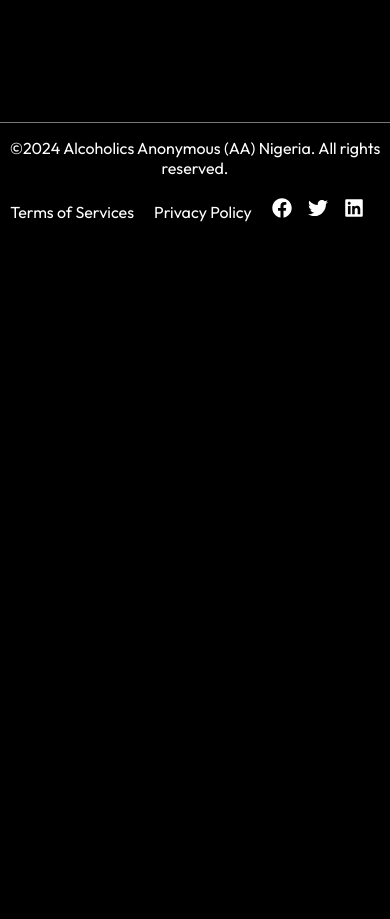
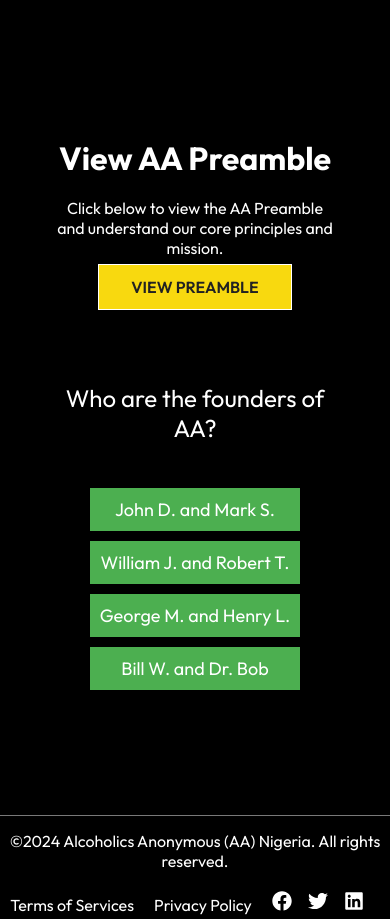
Before and after one commit to imchukwu/aanigeria, a React (Create React App) app: page / in a window 390 px wide. Shown: the part 1885-2804 px from the top of the page. Before the commit the page ends 2142 px from the top, so only its background shows below. Built offline with nearby package versions, Linux system fonts and the light colour scheme.

Commit message:
fixed quiz and AA download

```diff
--- a/package.json
+++ b/package.json
@@ -18,7 +18,6 @@
     "build": "react-scripts build",
     "test": "react-scripts test",
     "eject": "react-scripts eject"
-
   },
   "eslintConfig": {
     "extends": [
--- /dev/null
+++ b/src/components/Quiz.js
@@ -0,0 +1,47 @@
+import React, { useState, useEffect } from "react";
+import "./QuizStyles.css";
+
+const Quiz = ({ questions = [] }) => {
+  const [selectedQuestion, setSelectedQuestion] = useState(null);
+  const [feedback, setFeedback] = useState("");
+  const [showFeedback, setShowFeedback] = useState(false);
+
+  useEffect(() => {
+    if (questions.length > 0) {
+      const randomQuestion =
+        questions[Math.floor(Math.random() * questions.length)];
+      setSelectedQuestion(randomQuestion);
+    }
+  }, [questions]);
+
+  const handleAnswerOptionClick = (selectedOption) => {
+    if (selectedOption === selectedQuestion.answer) {
+      setFeedback("Correct");
+    } else {
+      setFeedback("Wrong, try again");
+    }
+    setShowFeedback(true);
+  };
+
+  if (!selectedQuestion) {
+    return <div className="quiz-container">No questions available</div>;
+  }
+
+  return (
+    <div className="quiz-container">
+      <div className="question-section">
+        <div className="question-text">{selectedQuestion.question}</div>
+      </div>
+      <div className="answer-section">
+        {selectedQuestion.options.map((option) => (
+          <button key={option} onClick={() => handleAnswerOptionClick(option)}>
+            {option}
+          </button>
+        ))}
+      </div>
+      {showFeedback && <div className="feedback-section">{feedback}</div>}
+    </div>
+  );
+};
+
+export default Quiz;
--- /dev/null
+++ b/src/components/QuizStyles.css
@@ -0,0 +1,47 @@
+.quiz-container {
+  display: flex;
+  flex-direction: column;
+  align-items: center;
+  justify-content: center;
+  text-align: center;
+  margin-top: 50px;
+  /* font-family: Arial, sans-serif; */
+}
+
+.question-section {
+  margin-bottom: 20px;
+}
+
+.question-count {
+  margin-bottom: 10px;
+  font-size: 20px;
+}
+
+.question-text {
+  margin-bottom: 20px;
+  font-size: 24px;
+}
+
+.answer-section {
+  display: flex;
+  flex-direction: column;
+}
+
+.answer-section button {
+  background-color: #4caf50;
+  color: white;
+  border: none;
+  padding: 10px;
+  margin: 5px;
+  cursor: pointer;
+  font-size: 18px;
+}
+
+.answer-section button:hover {
+  background-color: #45a049;
+}
+
+.score-section {
+  font-size: 24px;
+  color: #333;
+}
--- /dev/null
+++ b/src/components/QuizWithPreamble.js
@@ -0,0 +1,146 @@
+import React, { useState, useEffect } from "react";
+import Quiz from "./Quiz";
+import "./QuizWithPreambleStyles.css";
+import { Link } from "react-router-dom";
+
+const quizData = [
+  {
+    question: "What is the first step in AA's 12-step program?",
+    options: [
+      "Came to believe a Power greater than ourselves could restore us to sanity",
+      "Made a decision to turn our will and our lives over to the care of God",
+      "We admitted we were powerless over alcohol",
+      "Made a searching and fearless moral inventory of ourselves",
+    ],
+    answer: "We admitted we were powerless over alcohol",
+  },
+  {
+    question: "What is the main book of AA called?",
+    options: [
+      "Alcoholics Anonymous Guide",
+      "The Big Book",
+      "The AA Manual",
+      "Steps to Sobriety",
+    ],
+    answer: "The Big Book",
+  },
+  {
+    question: "What year was AA founded?",
+    options: ["1925", "1935", "1945", "1955"],
+    answer: "1935",
+  },
+  {
+    question: "Who are the founders of AA?",
+    options: [
+      "John D. and Mark S.",
+      "William J. and Robert T.",
+      "George M. and Henry L.",
+      "Bill W. and Dr. Bob",
+    ],
+    answer: "Bill W. and Dr. Bob",
+  },
+  {
+    question: "What does the AA acronym HALT stand for?",
+    options: [
+      "Happy, Alert, Lucky, Thoughtful",
+      "Hungry, Angry, Lonely, Tired",
+      "Hopeful, Active, Loving, Trustworthy",
+      "Healthy, Agile, Lively, Thriving",
+    ],
+    answer: "Hungry, Angry, Lonely, Tired",
+  },
+  {
+    question: "What is the purpose of a 'sponsor' in AA?",
+    options: [
+      "To guide newcomers through the 12 steps",
+      "To provide financial support",
+      "To host AA meetings",
+      "To create promotional materials",
+    ],
+    answer: "To guide newcomers through the 12 steps",
+  },
+  {
+    question: "What is the Serenity Prayer?",
+    options: [
+      "Lord, give me strength to face my fears and patience to understand my journey.",
+      "Dear God, help me find peace within myself and the courage to stay sober.",
+      "Heavenly Father, provide me with guidance and support as I walk this path.",
+      "God, grant me the serenity to accept the things I cannot change, courage to change the things I can, and wisdom to know the difference.",
+    ],
+    answer:
+      "God, grant me the serenity to accept the things I cannot change, courage to change the things I can, and wisdom to know the difference.",
+  },
+  {
+    question: "How often are AA meetings typically held?",
+    options: ["Daily", "Weekly", "Monthly", "Annually"],
+    answer: "Daily",
+  },
+  {
+    question: "What is AA's primary purpose?",
+    options: [
+      "To provide medical treatment for alcoholics",
+      "To promote awareness about alcoholism",
+      "To stay sober and help other alcoholics achieve sobriety",
+      "To organize social events for members",
+    ],
+    answer: "To stay sober and help other alcoholics achieve sobriety",
+  },
+  {
+    question: "What is the AA slogan 'One Day at a Time' meant to convey?",
+    options: [
+      "Plan your sobriety for the future",
+      "Focus on staying sober for just today",
+      "Reflect on past mistakes",
+      "Celebrate annual milestones",
+    ],
+    answer: "Focus on staying sober for just today",
+  },
+];
+
+const getRandomQuestions = (numQuestions) => {
+  const shuffled = [...quizData].sort(() => 0.5 - Math.random());
+  return shuffled.slice(0, numQuestions);
+};
+
+const QuizWithPreamble = () => {
+  const [selectedQuestions, setSelectedQuestions] = useState([]);
+
+  useEffect(() => {
+    setSelectedQuestions(getRandomQuestions(3));
+  }, []);
+
+  // const handleDownloadPreamble = () => {
+  //   const element = document.createElement("a");
+  //   const file = new Blob(["Your preamble content here..."], {
+  //     type: "text/plain",
+  //   });
+  //   element.href = URL.createObjectURL(file);
+  //   element.download = "Preamble.txt";
+  //   document.body.appendChild(element);
+  //   element.click();
+  // };
+
+  const handleOpenPreamble = () => {
+    window.open("/aa-preamble.pdf", "_blank");
+  };
+
+  return (
+    <div className="quiz-with-preamble-container">
+      <div className="preamble-section">
+        <h1>View AA Preamble</h1>
+        <p>
+          Click below to view the AA Preamble and understand our core principles
+          and mission.
+        </p>
+        <Link onClick={handleOpenPreamble} className="btn">
+          View Preamble
+        </Link>
+      </div>
+      <div className="quiz-section">
+        <Quiz questions={selectedQuestions} />
+      </div>
+    </div>
+  );
+};
+
+export default QuizWithPreamble;
--- /dev/null
+++ b/src/components/QuizWithPreambleStyles.css
@@ -0,0 +1,58 @@
+.quiz-with-preamble-container {
+  margin: 100px auto;
+  display: flex;
+  align-items: center;
+  justify-content: space-between;
+  width: 80%;
+  max-width: 1200px;
+  color: #fff;
+}
+
+.preamble-section {
+  text-align: center;
+  margin: auto;
+  padding: 1rem;
+  flex-basis: 40%;
+  position: relative;
+  color: #fff;
+}
+.quiz-with-preamble-container .preamble-section p {
+  margin: 1.2rem 0;
+}
+
+.quiz-section {
+  flex-basis: 60%;
+  display: flex;
+  align-items: center;
+  justify-content: center;
+  margin: auto;
+}
+
+.preamble-section button {
+  background-color: rgb(248, 217, 15);
+  color: white;
+  border: none;
+  padding: 10px;
+  cursor: pointer;
+  font-size: 18px;
+}
+
+.preamble-section button:hover {
+  background-color: rgb(248, 217, 15);
+}
+
+/* ---- media query ---- */
+
+@media (max-width: 800px) {
+  .quiz-with-preamble-container {
+    flex-direction: column;
+  }
+  .quiz-section {
+    flex-basis: 100%;
+    margin: 20px;
+    order: 2;
+  }
+  .preamble-section {
+    flex-basis: 100%;
+  }
+}
--- a/src/routes/Home.js
+++ b/src/routes/Home.js
@@ -3,6 +3,7 @@
 import Hero from "../components/Hero";
 import Footer from "../components/Footer2";
 import Company from "../components/Company";
+import QuizWithPreamble from "../components/QuizWithPreamble";
 
 const Home = () => {
   return (
@@ -10,6 +11,7 @@
       <Navbar />
       <Hero />
       <Company />
+      <QuizWithPreamble />
       <Footer />
     </div>
   );
```
Also changed, not shown: 2 other files (tests, documents, lock files or other folders).
